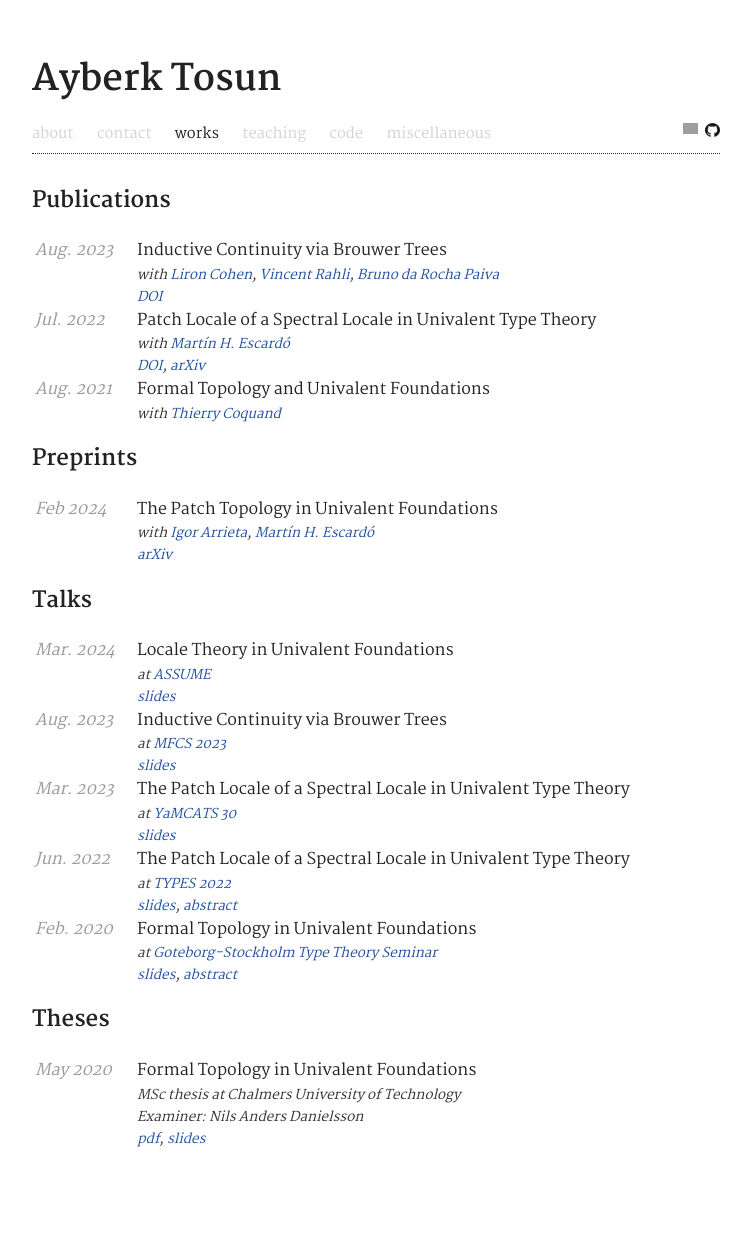
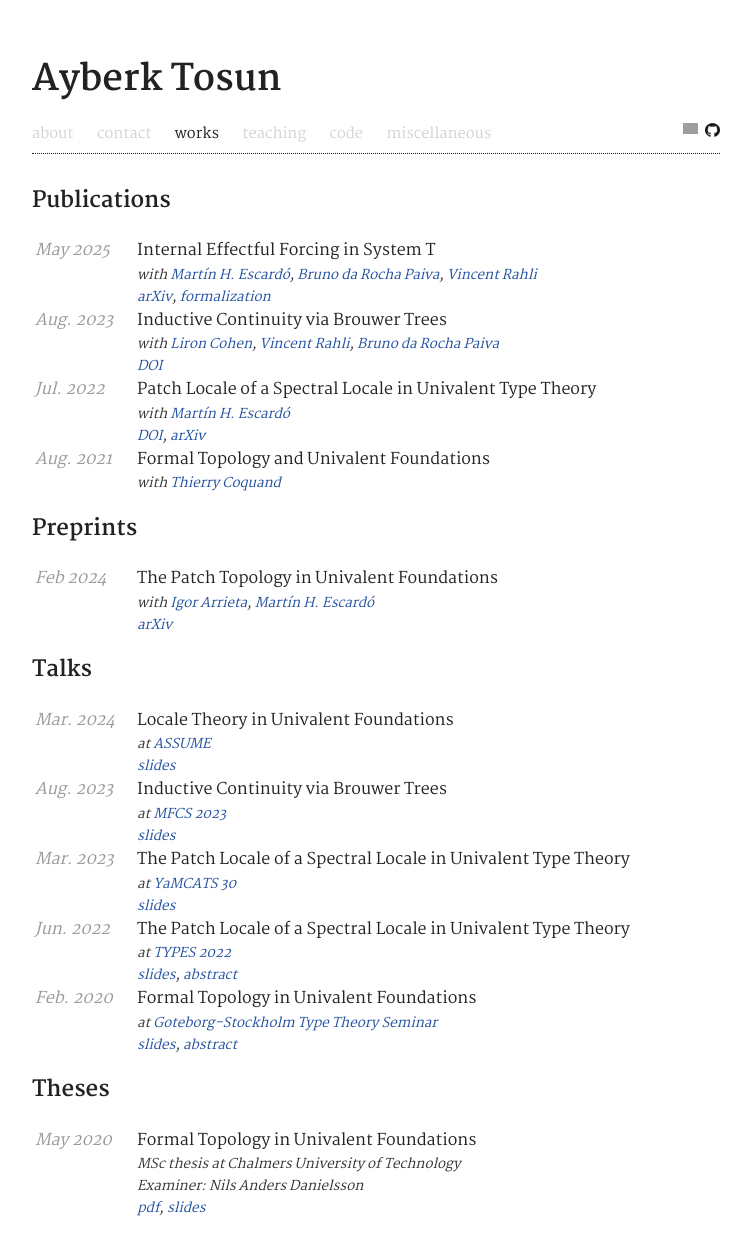
Before and after one commit to ayberkt/homepage, a Jekyll site: the page built from works.md, in a window 1280 px wide. Shown: the whole page, without its empty margins (264-1015 px from the left). Built offline with Jekyll 4.4.1, drawn with Linux system fonts in a browser that asks for light colours; comment, search, counter and statistics services are not loaded; before the commit the page ends 1183 px from its top, so only the background shows below that; grey boxes are pictures that could not be loaded.

Commit message:
Add the FSCD 2025 paper

```diff
--- a/_data/publications.yml
+++ b/_data/publications.yml
@@ -1,3 +1,16 @@
+- title: "Internal Effectful Forcing in System T"
+  date: "May 2025"
+  type: conference
+  coauthors:
+    - { name: "Martín H. Escardó" , url: "https://www.cs.bham.ac.uk/~mhe" }
+    - { name: "Bruno da Rocha Paiva" , url: "https://brunorochapaiva.github.io/" }
+    - { name: "Vincent Rahli"        , url: "https://www.cs.bham.ac.uk/~rahliv/" }
+  published-in:
+    title: "FSCD 2025"
+    link: "https://arxiv.org/abs/2505.11055"
+  links:
+    - { name: "arXiv", "https://arxiv.org/abs/2505.11055" }
+    - { name: "formalization", "https://martinescardo.github.io/InternalEffectfulForcing/EffectfulForcing.Internal.PaperIndex.html" }
 - title: "Inductive Continuity via Brouwer Trees"
   date: Aug. 2023
   type: conference
```
